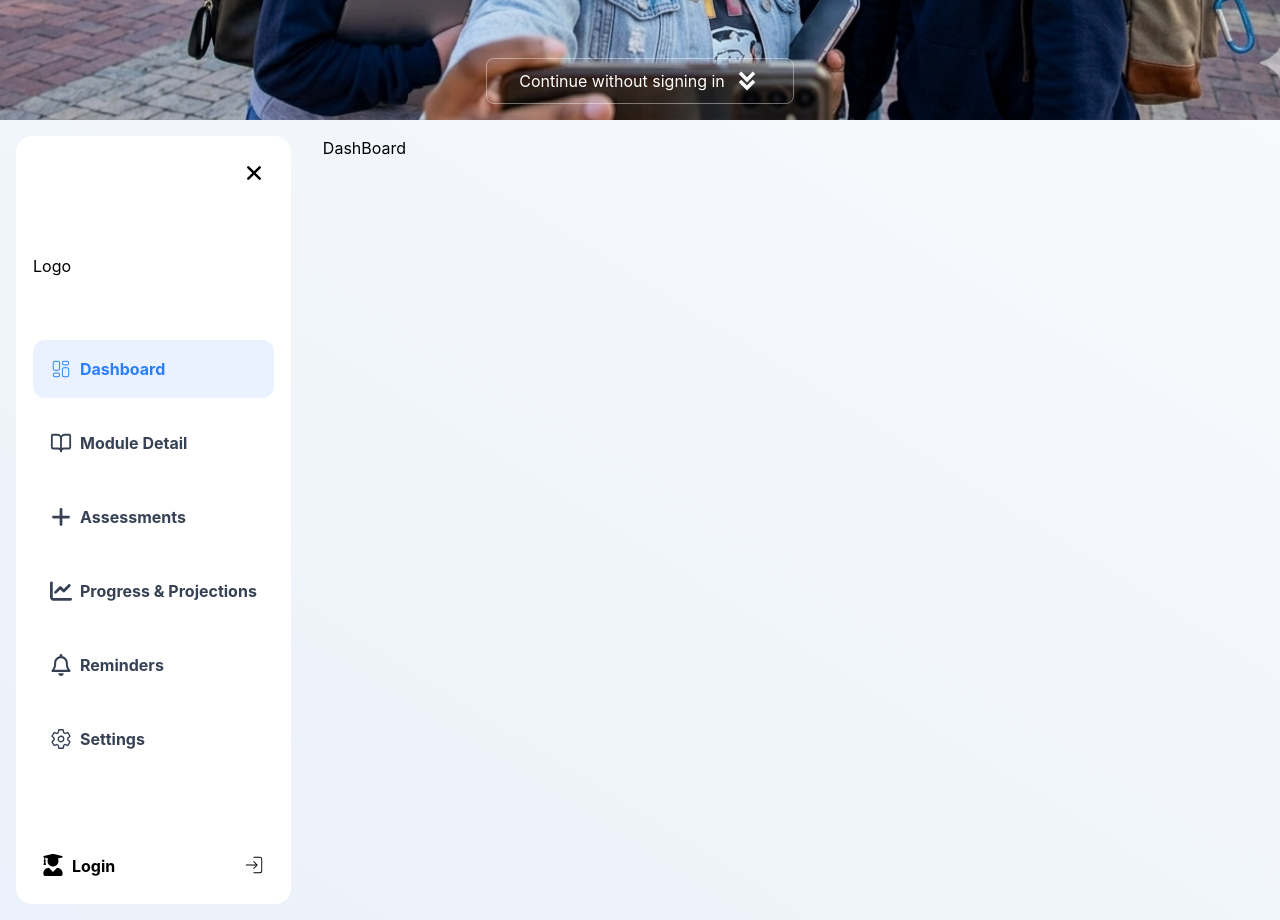
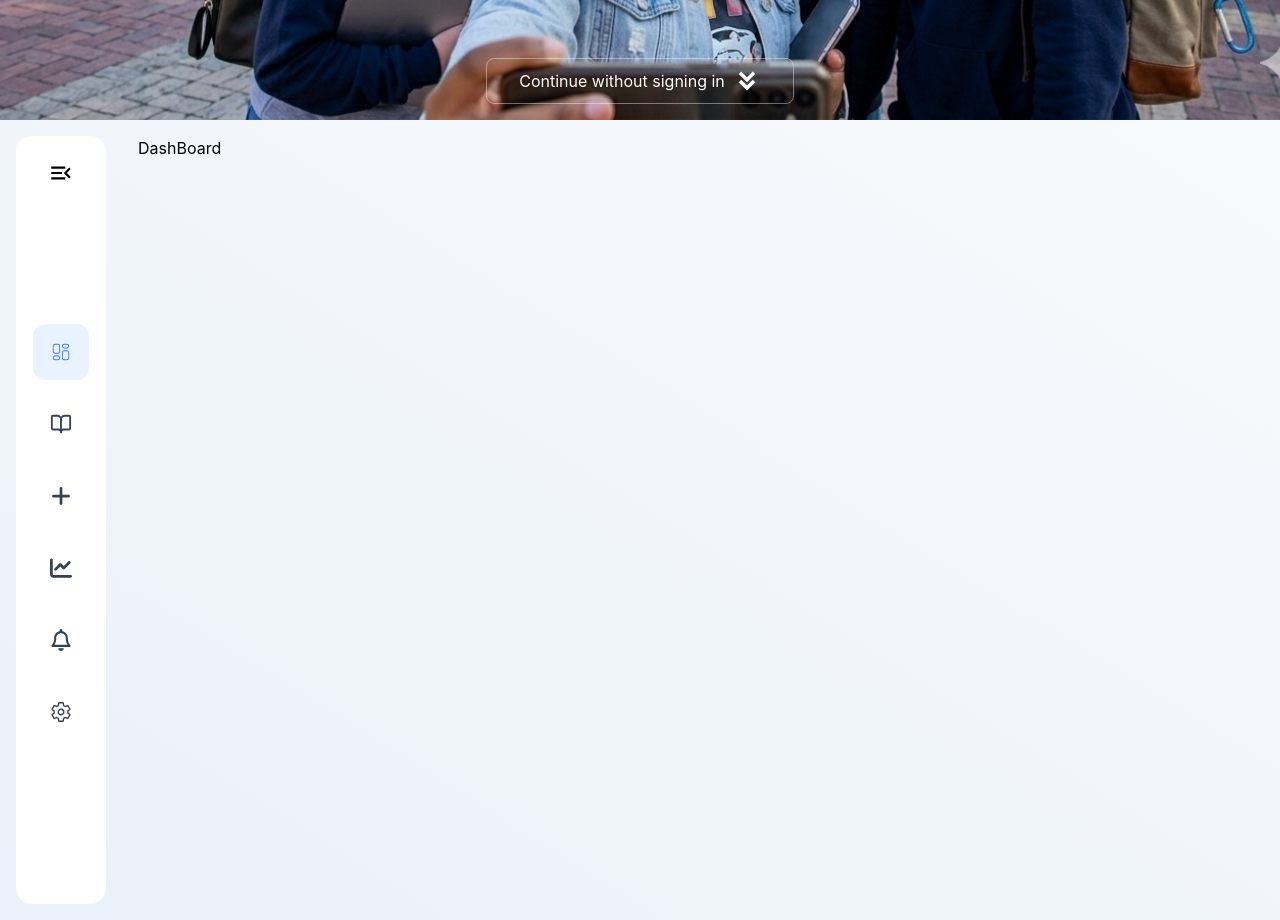
Before and after one commit to ashleynkuna33/uwc-cam-champion, a React (Vite) app in the folder uwc-cam-champion-site/: page / in a window 1280 px wide. Shown: the part 680-1600 px from the top of the page. Built offline with nearby package versions, Linux system fonts and the light colour scheme.

Commit message:
wednesday morning

```diff
--- a/uwc-cam-champion-site/src/screens/ModuleDetail.jsx
+++ b/uwc-cam-champion-site/src/screens/ModuleDetail.jsx
@@ -20,7 +20,7 @@ function ModuleDetail() {
                 </select>
 
                 </div>
-                <div className="flex flex-row gap-2">
+                <div className="flex flex-row gap-2 justify-center">
                     <button className="border border-transparent rounded-2xl p-2 bg-blue-500 flex flex-row items-center gap-2 justify-center">
                         <FiPlus size={24} color="white"/>
                         <h1 className="text-white font-bold">Add Module</h1>
--- a/uwc-cam-champion-site/src/screens/Reminders.jsx
+++ b/uwc-cam-champion-site/src/screens/Reminders.jsx
@@ -1,7 +1,9 @@
 function Reminders() {
     return (
         <div>
-            <h1>Reminders</h1>
+            <div>
+                <h1>Reminders</h1>
+            </div>
         </div>
     )
 }
--- a/uwc-cam-champion-site/src/screens/body.jsx
+++ b/uwc-cam-champion-site/src/screens/body.jsx
@@ -16,8 +16,9 @@ import { CiGrid42 } from "react-icons/ci";
 import { FaUserGraduate } from "react-icons/fa";
 import { CiLogin as Login, CiLogout as Logout } from "react-icons/ci";
 import { TiThMenu } from "react-icons/ti";
+import { MdOutlineMenuOpen } from "react-icons/md";
 
-const MenuTab = ({ Icon, IconSize, Description, isActive, onClick }) => {
+const MenuTab = ({ Icon, IconSize, Description = null, isActive, onClick }) => {
   return (
     <button
       onClick={onClick}
@@ -28,16 +29,21 @@ const MenuTab = ({ Icon, IconSize, Description, isActive, onClick }) => {
         }`}
     >
       <Icon size={IconSize} />
+      { Description
+      ?
       <span className="font-bold">
         {Description}
       </span>
+      : null
+    }
+
     </button>
   );
 };
 
 function Screen() {
 
-    const [menuExpanded, setMenuExpand] = useState(true);
+    const [menuExpanded, setMenuExpand] = useState(false);
     const [activeTab, setActiveTab] = useState("Dashboard");
     const [isLogged, setLogin] = useState(false);
     const size_of_icons = 22;
@@ -47,31 +53,41 @@ function Screen() {
     return (
         <div className="min-h-screen w-full grid grid-cols-[auto_1fr] flex-1 bg-gradient-to-tr from-[#EBF1FA] to-[#F7FAFC]">
             {/* menu session */}
-            <div className="bg-white p-4 m-4 border border-transparent rounded-2xl flex flex-col justify-between">
+            <div className={`bg-white p-4 ${menuExpanded ? "p-4" : "p-2" } m-4 border border-transparent rounded-2xl flex flex-col justify-between transition-all duration-300`}>
                 {/* button */}
-                <div className='flex flex-row justify-end'>
-                    <button className='flex items-center border cursor-pointer border-transparent rounded-3xl p-1.5 hover:bg-black/5 transition-all duration-300'>
-                        <IoClose size={26} />
+                <div className={`flex flex-row ${menuExpanded ? "justify-end" : "justify-center"}`}>
+                    <button className='flex items-center border cursor-pointer border-transparent rounded-3xl p-1.5 hover:bg-black/5 transition-all duration-400' onClick={() => setMenuExpand(prev => !prev)}>
+                        {menuExpanded ? <IoClose size={26} /> : <MdOutlineMenuOpen size={26}/>}
+
                     </button>
                 </div>
                 {/* logo */}
-                <div>
-                    <h1>Logo</h1>
+                {menuExpanded
+                ?
+                <div className='flex justify-center'>
+                    <h1 className='font-bold text-xl'>UWC CAM CHAMPION</h1>
                 </div>
+                :
+                null }
+
 
                 {/* tabs */}
                 <div>
 
-                    <MenuTab Icon={CiGrid42} IconSize={size_of_icons} Description={"Dashboard"} isActive={activeTab === "Dashboard"} onClick={() => setActiveTab("Dashboard")}/>
-                    <MenuTab Icon={LuBookOpen} IconSize={size_of_icons} Description={"Module Detail"} isActive={activeTab === "Module Detail"} onClick={() => setActiveTab("Module Detail")}/>
-                    <MenuTab Icon={FaPlus} IconSize={size_of_icons} Description={"Assessments"} isActive={activeTab === "Assessments"} onClick={() => setActiveTab("Assessments")}/>
-                    <MenuTab Icon={FaChartLine} IconSize={size_of_icons} Description={"Progress & Projections"} isActive={activeTab === "Progress & Projections"} onClick={() => setActiveTab("Progress & Projections")}/>
-                    <MenuTab Icon={FaRegBell} IconSize={size_of_icons} Description={"Reminders"} isActive={activeTab === "Reminders"}
+                    <MenuTab Icon={CiGrid42} IconSize={size_of_icons} Description={menuExpanded ? "Dashboard" : null} isActive={activeTab === "Dashboard"} onClick={() => setActiveTab("Dashboard")}/>
+                    <MenuTab Icon={LuBookOpen} IconSize={size_of_icons} Description={menuExpanded ?"Module Detail" : null} isActive={activeTab === "Module Detail"} onClick={() => setActiveTab("Module Detail")}/>
+                    <MenuTab Icon={FaPlus} IconSize={size_of_icons} Description={menuExpanded ? "Assessments" : null} isActive={activeTab === "Assessments"} onClick={() => setActiveTab("Assessments")}/>
+                    <MenuTab Icon={FaChartLine} IconSize={size_of_icons} Description={menuExpanded ? "Progress & Projections" : null} isActive={activeTab === "Progress & Projections"} onClick={() => setActiveTab("Progress & Projections")}/>
+
+                    <div className={``}>
+                        <MenuTab Icon={FaRegBell} IconSize={size_of_icons} Description={menuExpanded ? "Reminders" : null} isActive={activeTab === "Reminders"}
                     onClick={() => setActiveTab("Reminders")}/>
-                    <MenuTab Icon={IoSettingsOutline} IconSize={size_of_icons} Description={"Settings"} isActive={activeTab === "Settings"} onClick={() => setActiveTab("Settings")}/>
+                        <MenuTab Icon={IoSettingsOutline} IconSize={size_of_icons} Description={menuExpanded ? "Settings" : null} isActive={activeTab === "Settings"} onClick={() => setActiveTab("Settings")}/>
+                    </div>
                 </div>
 
                 {/* user profile */}
+                {menuExpanded ?
                 <div className='flex flex-row justify-between cursor-pointer transition-all duration-100 hover:bg-black/10 p-2 border border-transparent rounded-2xl'>
                     <div className='flex flex-row gap-2'>
                         <FaUserGraduate size={size_of_icons}/>
@@ -84,7 +100,9 @@ function Screen() {
                         <Login size={size_of_icons}/>}
                     </div>
 
-                </div>
+                </div> : <div></div>
+            }
+
 
             </div>
 
```
